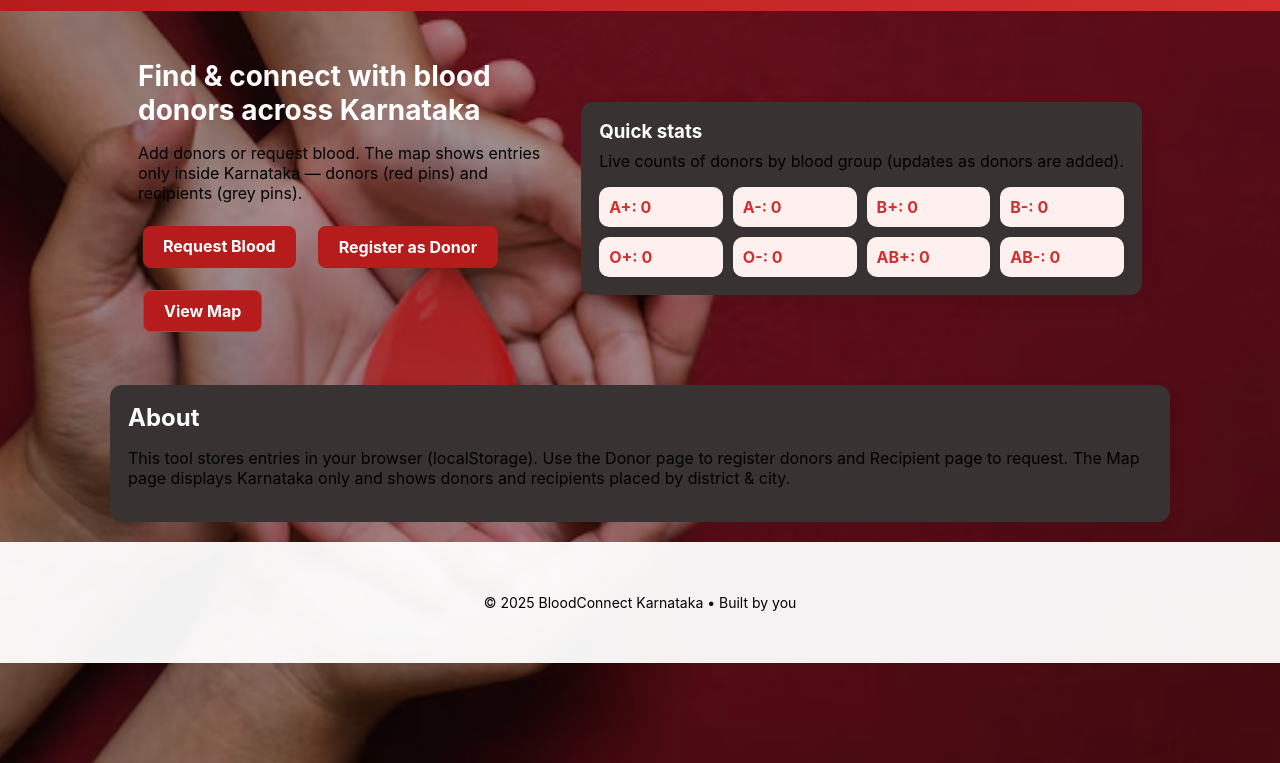
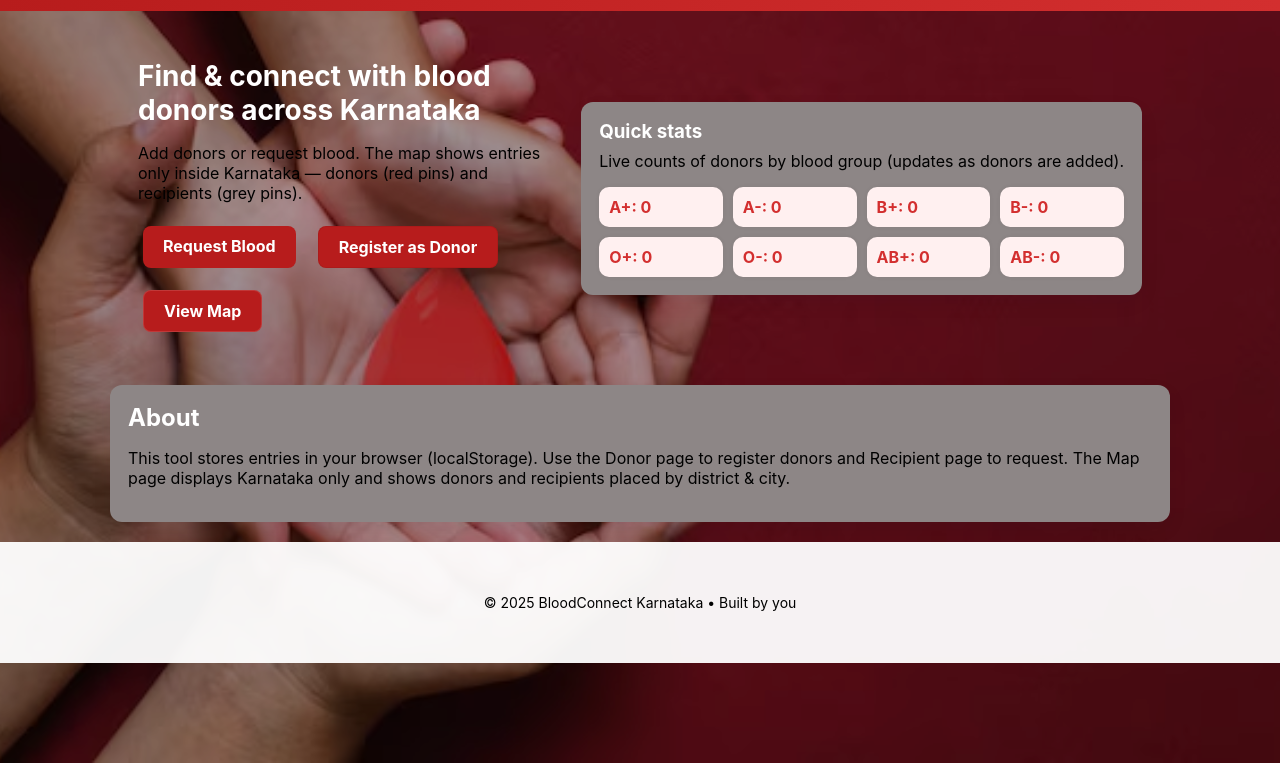
Before and after one commit to 34113fayiza/bloodbank, a plain HTML site: page index.html in a window 1280 px wide. Shown: the part 37-800 px from the top of the page. Drawn offline with Linux system fonts and the light colour scheme.

Commit message:
Add files via upload

```diff
--- a/style.css
+++ b/style.css
@@ -1,6 +1,6 @@
 :root{
   --bg: #f4f6f8;
-  --card: #383232;
+  --card: #8d8686;
   --accent: #d32f2f;
   --accent-2: #ff7043;
   --success: #2e7d32;
```
